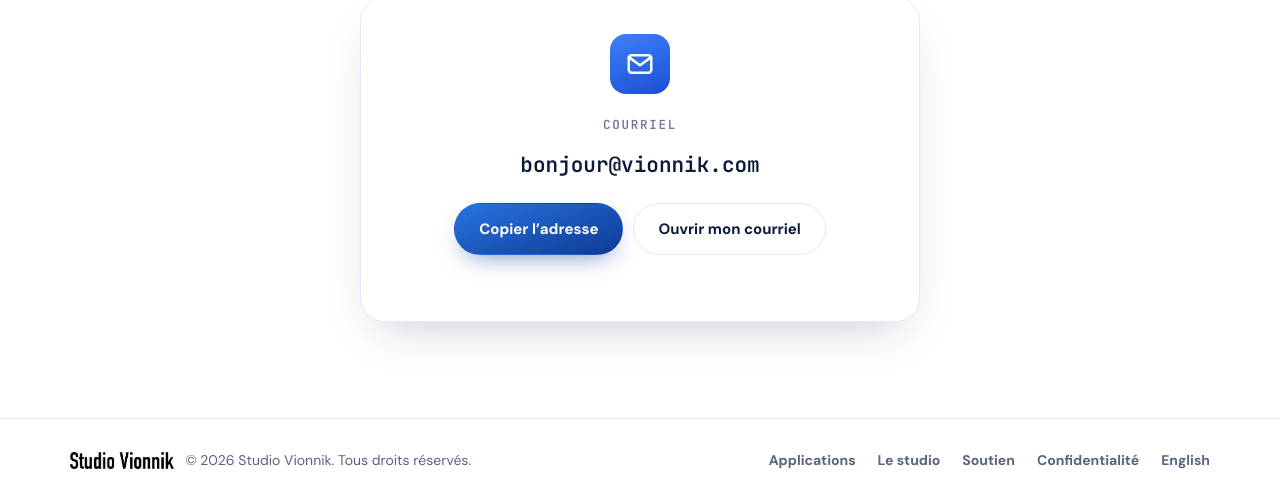
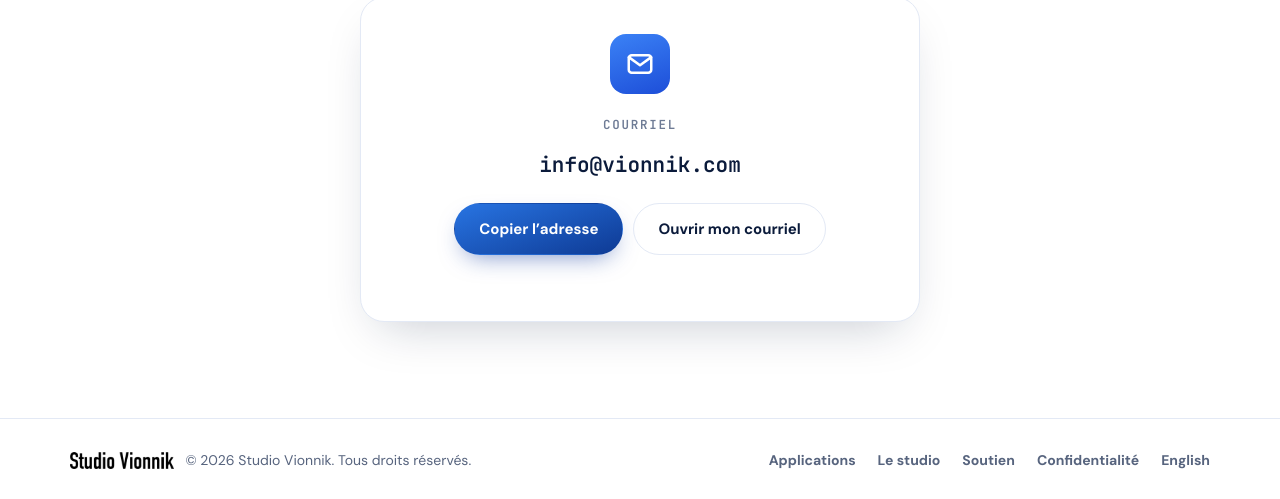
Before and after one commit to vionnikstudio/vionnikstudio.github.io, a Jekyll site: the page built from index.md, in a window 1280 px wide and 900 px high, scrolled down 3692 px. Shown: the part 398-897 px from the top of the window. Built offline with Jekyll 4.4.1, drawn with Linux system fonts in a browser that asks for light colours.

Commit message:
Update contact email and site URL in config

```diff
--- a/_config.yml
+++ b/_config.yml
@@ -8,12 +8,12 @@
 title: "Studio Vionnik"           # le nom affiché partout sur le site
 description: "Studio Vionnik, studio d'applications pour Mac."
 logo: "logo-studio-vionnik.png"                # fichier du logo, dans assets/img (PNG sombre sur fond transparent)
-courriel: "bonjour@vionnik.com"
+courriel: "info@vionnik.com"
 annee: "2026"
 
 # Adresse complète du site (laisse vide tant que ton nom de domaine
 # n'est pas configuré).
-url: ""
+url: "vionnik.com"
 
 # ───── Ne pas modifier sous cette ligne ─────
 lang: fr
```
